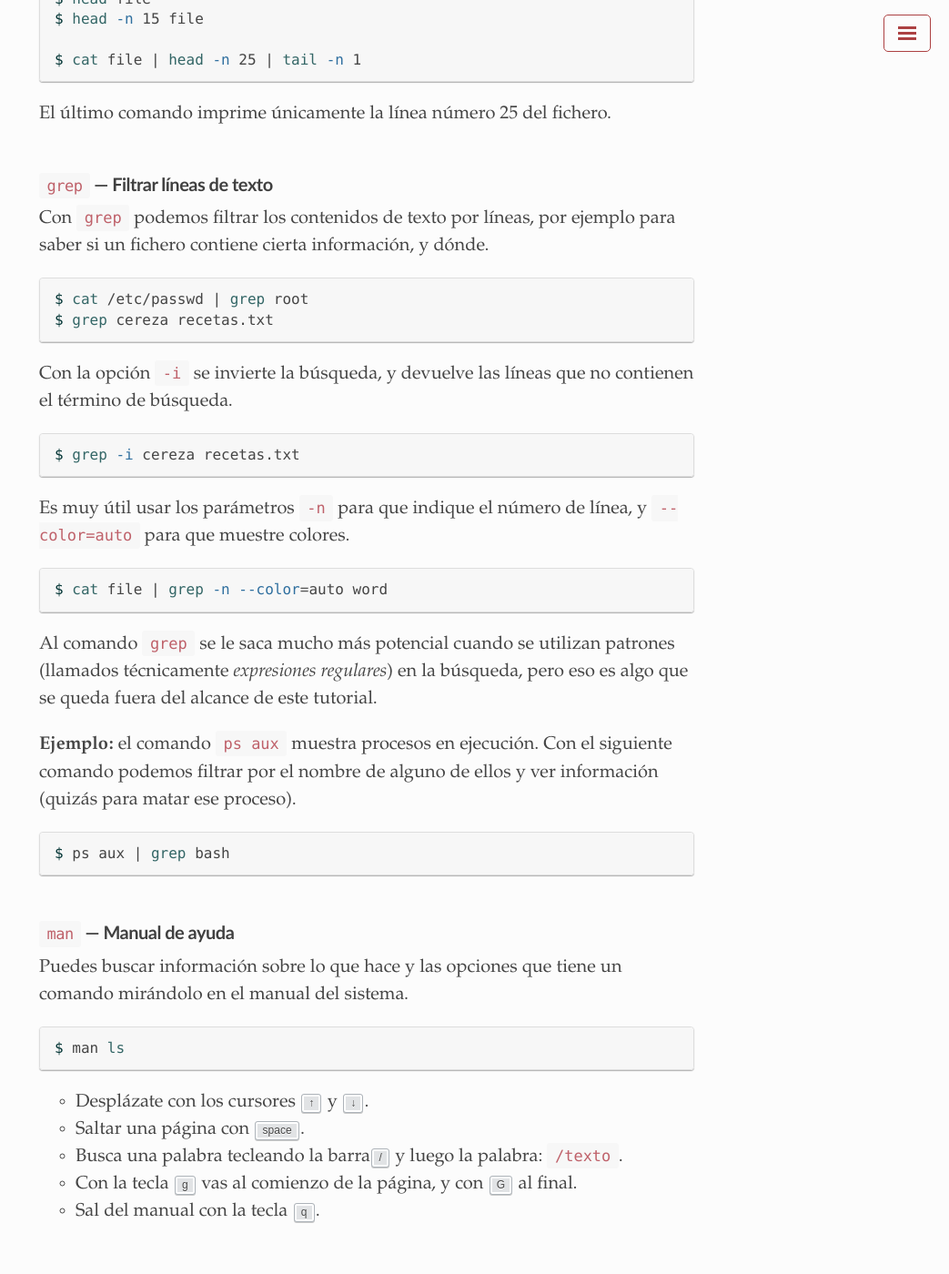
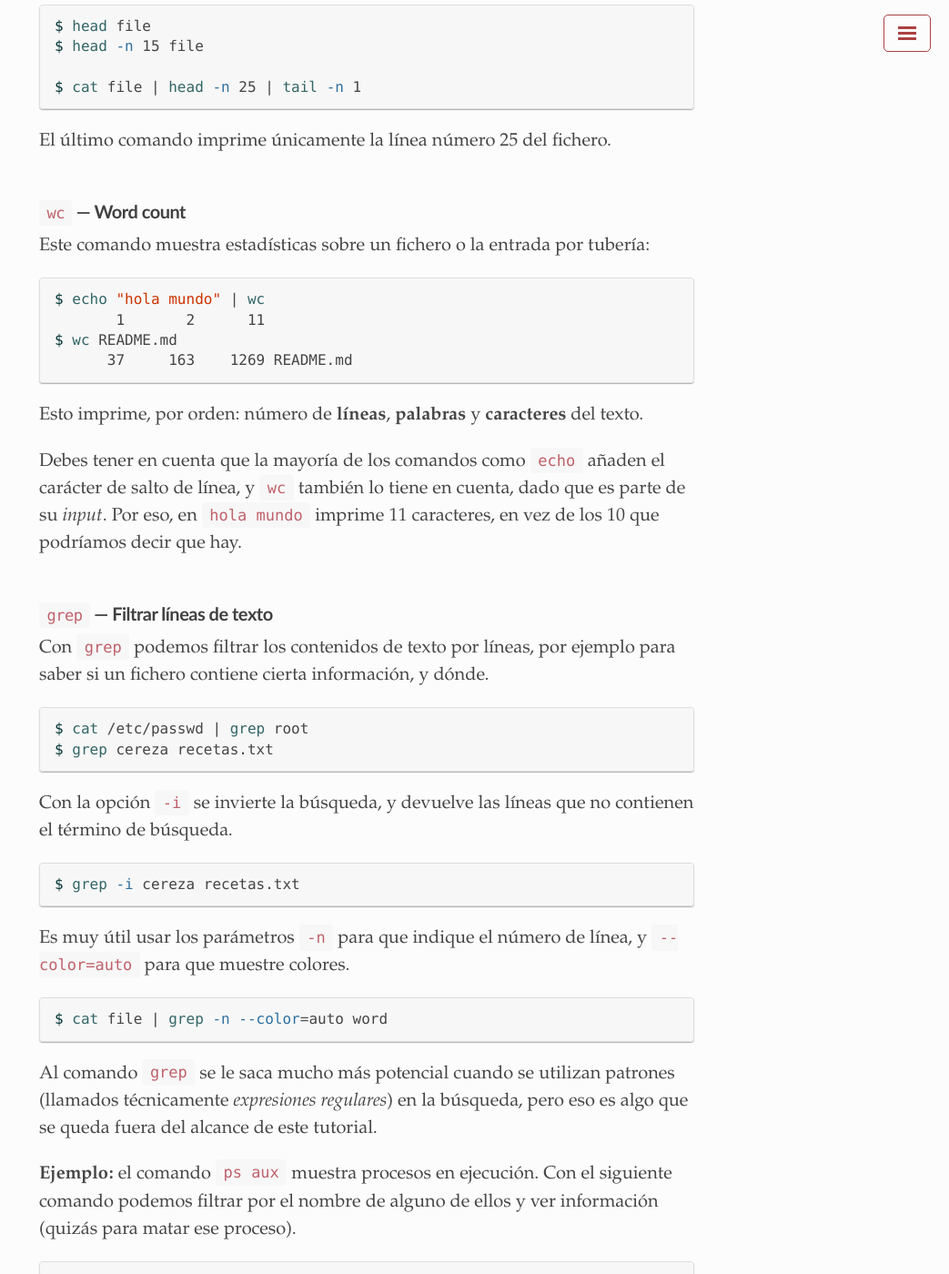
Before and after one commit to santi-gf/santi-gf.github.io, a Jekyll site: the page built from terminal-linux.md, in a window 1280 px wide and 1400 px high, scrolled down 8412 px. Shown: the whole window at 91% size, without its empty margins (237-1280 px from the left). Built offline with Jekyll 4.4.1, drawn with Linux system fonts in a browser that asks for light colours; a style sheet for code colours, icons or effects is not loaded.

Commit message:
Terminal add wc

````diff
--- a/terminal-linux.md
+++ b/terminal-linux.md
@@ -291,6 +291,22 @@ $ cat file | head -n 25 | tail -n 1
 El último comando imprime únicamente la línea número 25 del fichero.
 
 
+### `wc` --- Word count
+
+Este comando muestra estadísticas sobre un fichero o la entrada por tubería:
+
+```bash
+$ echo "hola mundo" | wc
+       1       2      11
+$ wc README.md
+      37     163    1269 README.md
+```
+
+Esto imprime, por orden: número de **líneas**, **palabras** y **caracteres** del texto.
+
+Debes tener en cuenta que la mayoría de los comandos como `echo` añaden el carácter de salto de línea, y `wc` también lo tiene en cuenta, dado que es parte de su *input*. Por eso, en `hola mundo` imprime 11 caracteres, en vez de los 10 que podríamos decir que hay.
+
+
 ### `grep` --- Filtrar líneas de texto
 
 Con `grep` podemos filtrar los contenidos de texto por líneas, por ejemplo para saber si un fichero contiene cierta información, y dónde.
@@ -328,9 +344,7 @@ $ man ls
 ```
 
 - Desplázate con los cursores <kbd>↑</kbd> y <kbd>↓</kbd>.
-- Saltar una página con <kbd>space</kbd>.
 - Busca una palabra tecleando la barra<kbd>/</kbd> y luego la palabra: `/texto`.
-- Con la tecla <kbd>g</kbd> vas al comienzo de la página, y con <kbd>G</kbd> al final.
 - Sal del manual con la tecla <kbd>q</kbd>.
 
 
````
